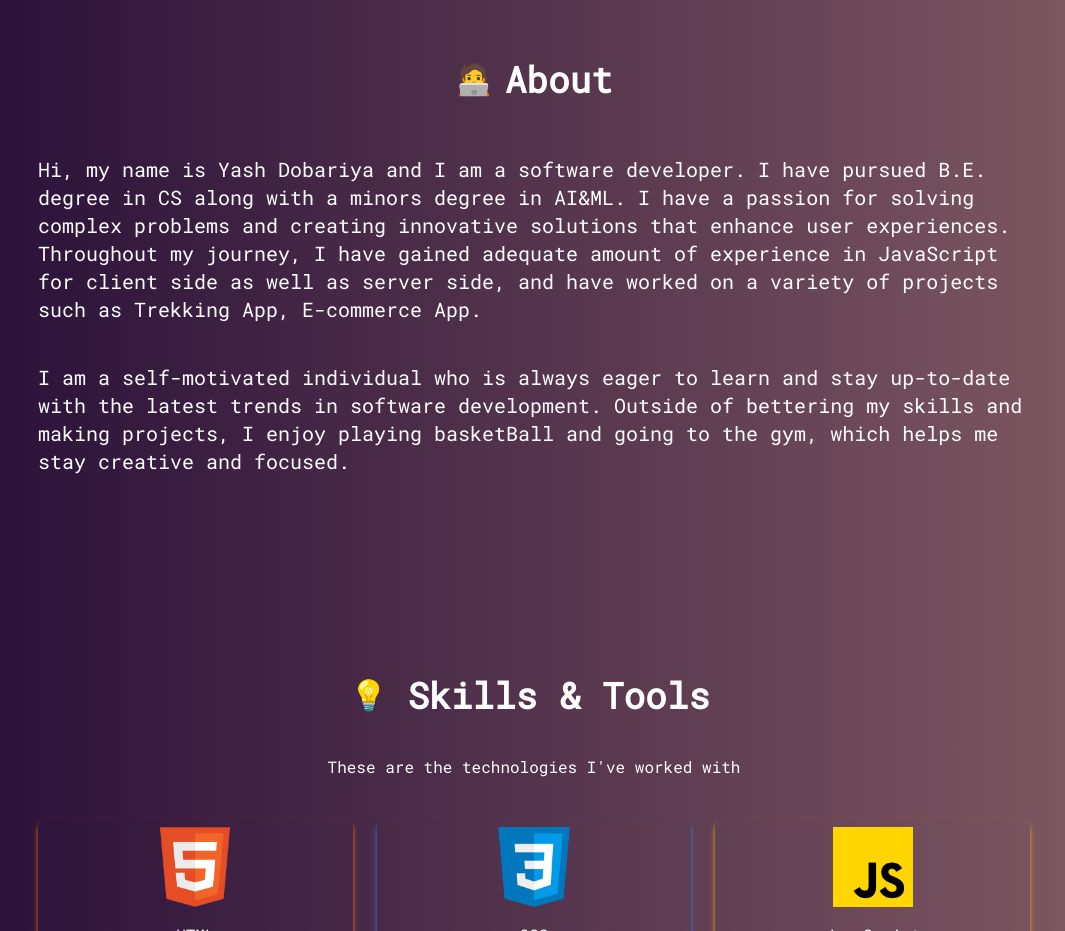
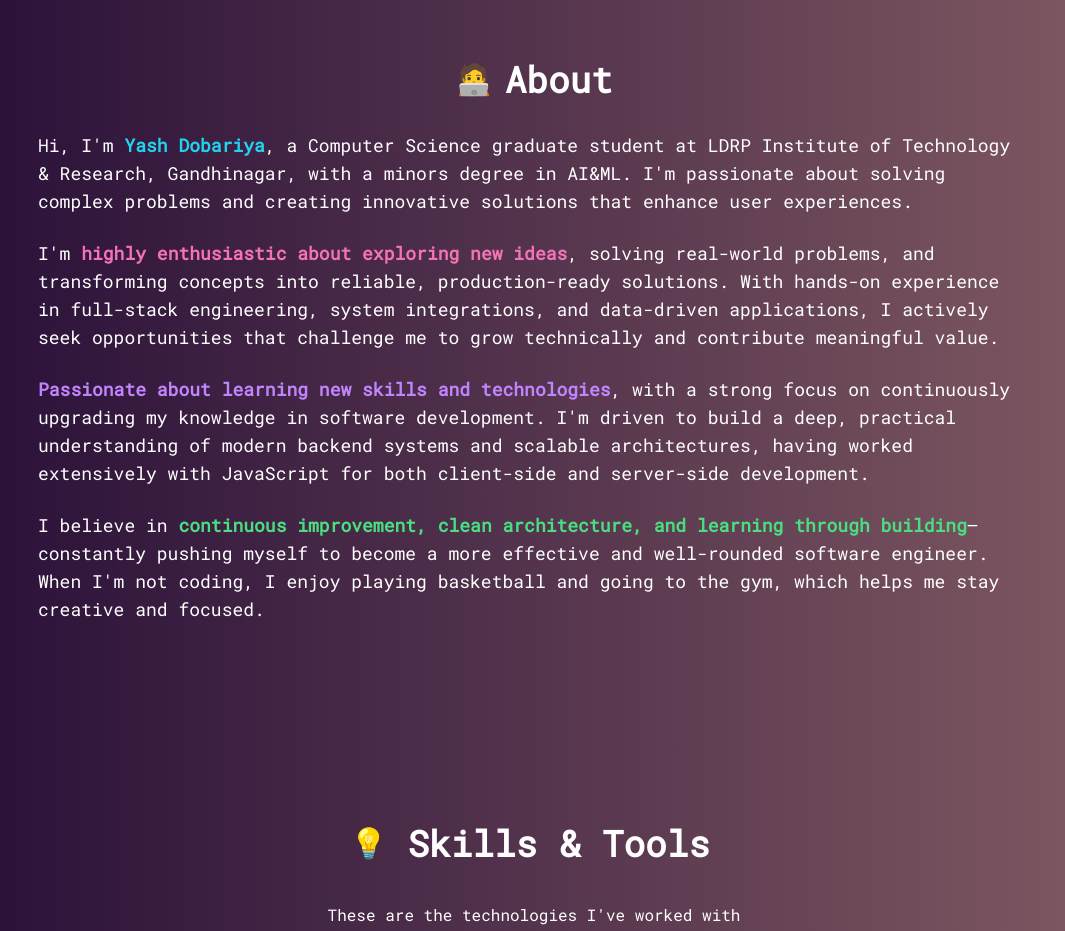
Before and after one commit to Yash-JD/portfolio_react, a React (Create React App) app: page / in a window 1280 px wide. Shown: the part 3320-4251 px from the top of the page, without its empty margins (106-1171 px from the left). Built offline with nearby package versions, Linux system fonts and the light colour scheme.

Commit message:
added about details of me

```diff
--- a/src/components/About.jsx
+++ b/src/components/About.jsx
@@ -17,24 +17,23 @@ const About = () => {
           </p>
         </div>
 
-        <p className="text-xl mt-6 mb-4" data-aos="fade-up">
-          Hi, my name is Yash Dobariya and I am a software developer. I have
-          pursued B.E. degree in CS along with a minors degree in AI&ML. I have
-          a passion for solving complex problems and creating innovative
-          solutions that enhance user experiences. Throughout my journey, I have
-          gained adequate amount of experience in JavaScript for client side as
-          well as server side, and have worked on a variety of projects such as
-          Trekking App, E-commerce App.
-        </p>
+        <div className="space-y-6" data-aos="fade-up">
+          <p className="text-xl md:text-lg leading-relaxed">
+            Hi, I'm <span className="text-cyan-400 font-semibold">Yash Dobariya</span>, a Computer Science graduate student at LDRP Institute of Technology & Research, Gandhinagar, with a minors degree in AI&ML. I'm passionate about solving complex problems and creating innovative solutions that enhance user experiences.
+          </p>
 
-        <br />
+          <p className="text-xl md:text-lg leading-relaxed">
+            I'm <span className="text-pink-400 font-semibold">highly enthusiastic about exploring new ideas</span>, solving real-world problems, and transforming concepts into reliable, production-ready solutions. With hands-on experience in full-stack engineering, system integrations, and data-driven applications, I actively seek opportunities that challenge me to grow technically and contribute meaningful value.
+          </p>
 
-        <p className="text-xl" data-aos="fade-up">
-          I am a self-motivated individual who is always eager to learn and stay
-          up-to-date with the latest trends in software development. Outside of
-          bettering my skills and making projects, I enjoy playing basketBall
-          and going to the gym, which helps me stay creative and focused.
-        </p>
+          <p className="text-xl md:text-lg leading-relaxed">
+            <span className="text-purple-400 font-semibold">Passionate about learning new skills and technologies</span>, with a strong focus on continuously upgrading my knowledge in software development. I'm driven to build a deep, practical understanding of modern backend systems and scalable architectures, having worked extensively with JavaScript for both client-side and server-side development.
+          </p>
+
+          <p className="text-xl md:text-lg leading-relaxed">
+            I believe in <span className="text-green-400 font-semibold">continuous improvement, clean architecture, and learning through building</span>—constantly pushing myself to become a more effective and well-rounded software engineer. When I'm not coding, I enjoy playing basketball and going to the gym, which helps me stay creative and focused.
+          </p>
+        </div>
       </div>
     </div>
   );
```
